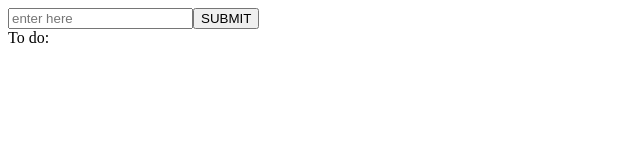
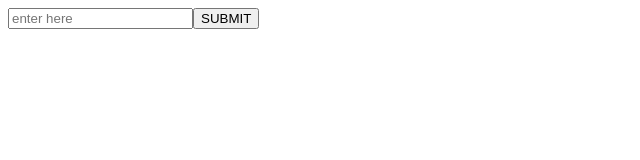
Before and after one commit to Waldorfio/task-app, a React (Create React App) app: page / in a window 1280 px wide. Shown: the top 160 px of the page, without its empty margins (0-640 px from the left). Built offline with nearby package versions, Linux system fonts and the light colour scheme.

Commit message:
Render current array state

```diff
--- a/src/App.js
+++ b/src/App.js
@@ -28,6 +28,7 @@ class App extends Component {
     // Appending to array
     this.setState({
       tasks: tasks.concat(value),
+      value: '',
     })
 
     event.preventDefault(); // Prevents the form from submitting and refreshing the page
@@ -42,7 +43,7 @@ class App extends Component {
           <input placeholder='enter here' value={value} onChange={this.handleChange}></input>
           <input type="submit" value="SUBMIT"></input>
         </form>
-        <Overview name={this.state.value} />
+        <Overview name={tasks} />
       </div>
     )
   }
--- a/src/components/Overview.js
+++ b/src/components/Overview.js
@@ -3,9 +3,9 @@ import React from "react"
 class Overview extends React.Component {
     render() {
         return (
-            <div>
-                To do: {this.props.name}
-            </div>
+            <ul>
+                {this.props.name}
+            </ul>
         )
     }
 }
```
